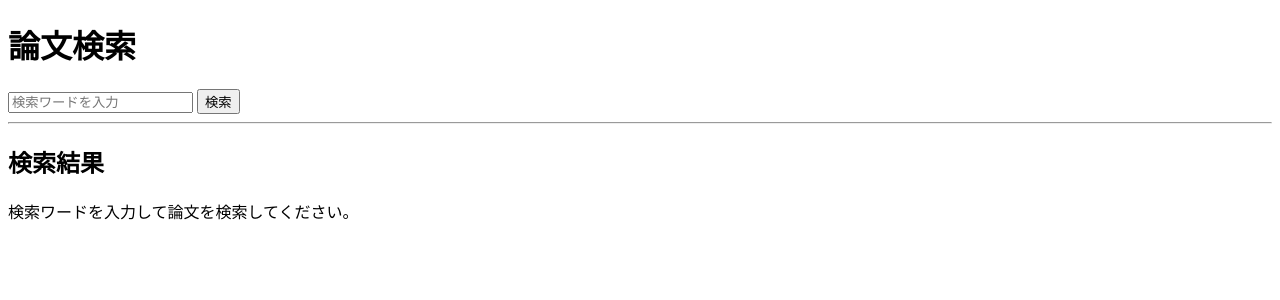
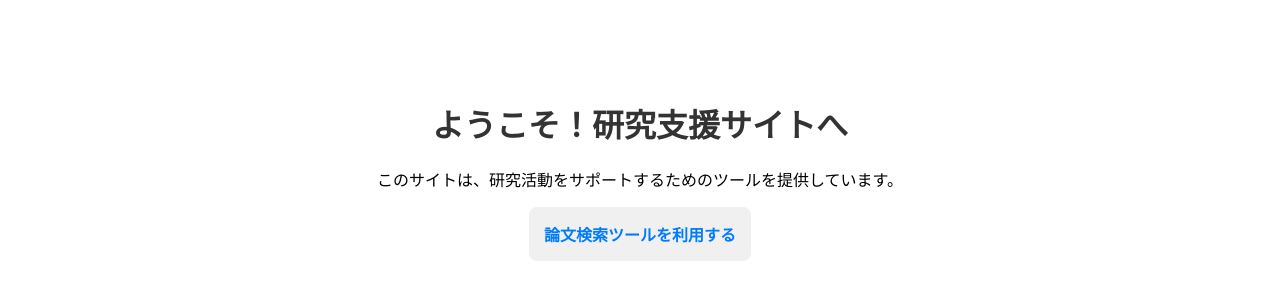
Before and after one commit to arukuketoru/website_test, a Flask app: page / in a window 1280 px wide. Shown: the top 300 px of the page. Run offline with Flask 3, Linux system fonts and the light colour scheme.

Commit message:
add: add home.html and move

```diff
--- a/app.py
+++ b/app.py
@@ -125,9 +125,15 @@ def parse_scholar_html(html_content):
 
     return results
 
-# --- Webサイトのルート設定 ---
-@app.route('/', methods=['GET', 'POST'])
-def index():
+#Webサイトのルート設定
+@app.route('/')
+def home():
+    return render_template('home.html')
+
+
+@app.route('/search', methods=['GET', 'POST'])
+def search_index():
+    keywords = ""
     results = []
 
     if request.method == 'POST':
@@ -140,7 +146,7 @@ def index():
 
     # 結果（results）を 'index.html' に渡して表示させる
     # 'GET'リクエスト（初期アクセス）の場合、resultsは空のまま渡される
-    return render_template('index.html', results=results)
+    return render_template('index.html', keywords = keywords,results=results)
 
 if __name__ == '__main__':
     # 開発用サーバーを起動 (外部公開用ではない)
--- /dev/null
+++ b/templates/home.html
@@ -0,0 +1,38 @@
+<!DOCTYPE html>
+<html lang="ja">
+
+<head>
+    <meta charset="UTF-8">
+    <title>新しいホーム - 研究ツール</title>
+    <style>
+        body {
+            font-family: sans-serif;
+            text-align: center;
+            margin-top: 100px;
+        }
+
+        h1 {
+            color: #333;
+        }
+
+        .link-box {
+            padding: 15px;
+            background-color: #f0f0f0;
+            display: inline-block;
+            border-radius: 8px;
+            text-decoration: none;
+            color: #007bff;
+            font-weight: bold;
+        }
+    </style>
+</head>
+
+<body>
+    <h1>ようこそ！研究支援サイトへ</h1>
+    <p>このサイトは、研究活動をサポートするためのツールを提供しています。</p>
+
+    <a href="/search" class="link-box">論文検索ツールを利用する</a>
+
+</body>
+
+</html>
--- a/templates/index.html
+++ b/templates/index.html
@@ -9,7 +9,7 @@
 <body>
     <h1>論文検索</h1>
 
-    <form method="POST">
+    <form method="POST" action="/search">
         <input type="text" name="keywords" placeholder="検索ワードを入力" required>
         <button type="submit">検索</button>
     </form>
```
